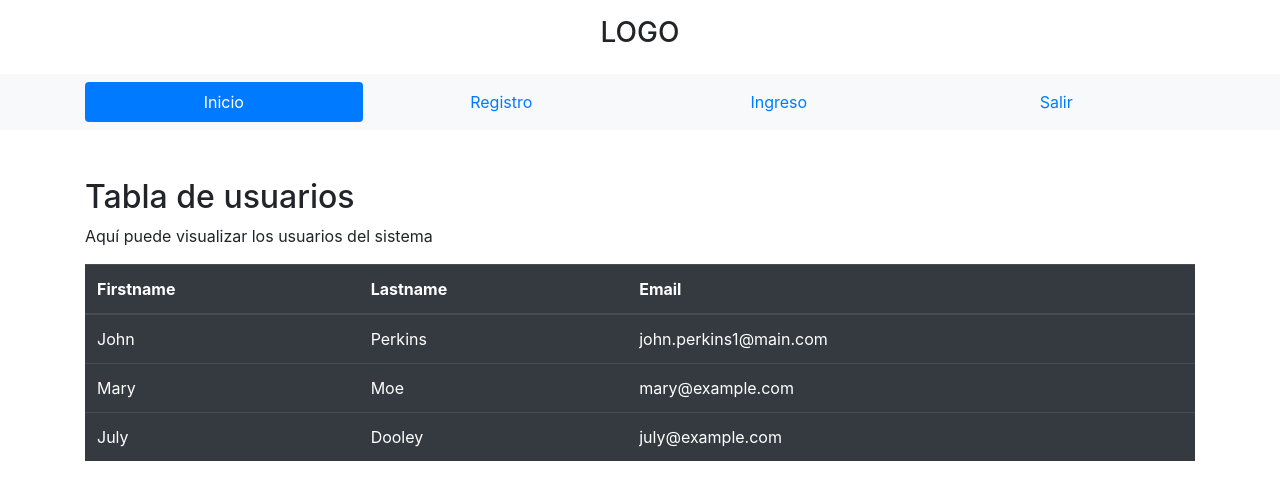
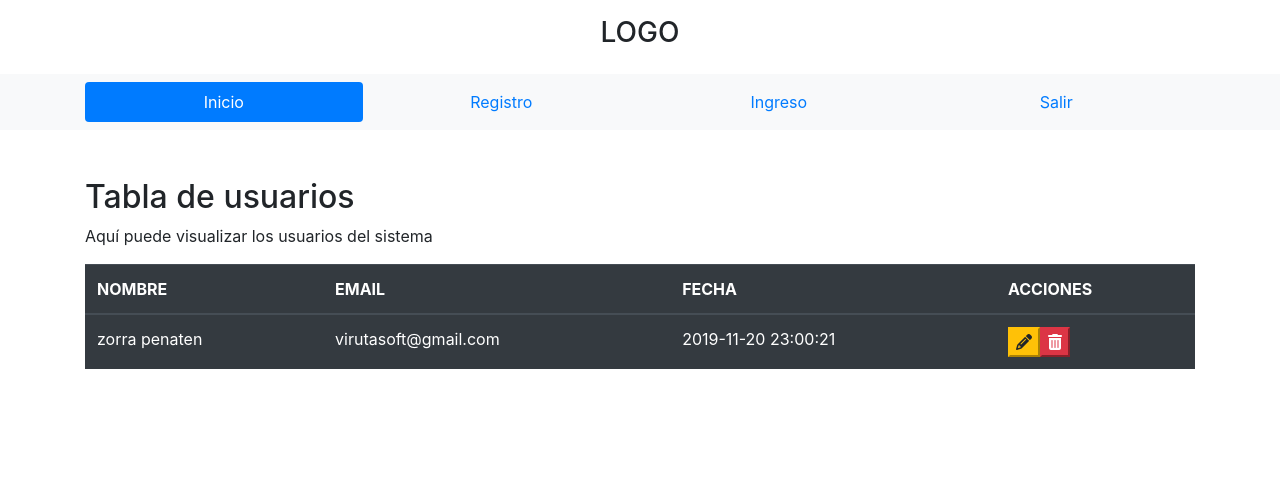
Before and after one commit to virutasoft/cmsInLaravel, a PHP site: page /index.php?pagina=inicio in a window 1280 px wide. Shown: the top 500 px of the page. Run offline with PHP 8.4, Linux system fonts and the light colour scheme; data comes from the database, SQL or seed files in the repository; some libraries are stand-ins or nearby versions.

Commit message:
The 2nd part of the CRUD was ended. Read

```diff
--- a/MVC/controladores/formularios.controlador.php
+++ b/MVC/controladores/formularios.controlador.php
@@ -17,4 +17,12 @@ class ControladorFormularios{
 
         }
     }
+
+    static public function ctrSeleccionarRegistros(){
+        $tabla = "registros";
+
+        $respuesta = ModeloFormularios::mdlSeleccionarRegistros($tabla);
+
+        return $respuesta;
+    }
 }
--- a/MVC/modelos/formularios.modelo.php
+++ b/MVC/modelos/formularios.modelo.php
@@ -22,4 +22,14 @@ class ModeloFormularios{
         $stmt = null;
 
     }
+
+    static public function mdlSeleccionarRegistros($tabla){
+        $stmt = Conexion::conectar()->prepare("SELECT * FROM $tabla");
+        $stmt->execute();
+
+        return $stmt->fetchAll();
+
+        $stmt->close();
+        $stmt = null;
+    }
 }
--- a/MVC/vistas/paginas/inicio.php
+++ b/MVC/vistas/paginas/inicio.php
@@ -1,3 +1,8 @@
+<?php
+    $usuarios = ControladorFormularios::ctrSeleccionarRegistros();
+    //echo "<pre>";print_r($usuarios);"</pre>";
+?>
+
 <!-- contenido -->
 
             <h2>Tabla de usuarios</h2>
@@ -5,26 +10,31 @@
             <table class="table table-dark table-hover">
                 <thead>
                     <tr>
-                        <th>Firstname</th>
-                        <th>Lastname</th>
-                        <th>Email</th>
+                        <th>NOMBRE</th>
+                        <th>EMAIL</th>
+                        <th>FECHA</th>
+                        <th>ACCIONES</th>
                     </tr>
                 </thead>
                 <tbody>
-                    <tr>
-                        <td>John</td>
-                        <td>Perkins</td>
-                        <td>john.perkins1@main.com</td>
-                    </tr>
-                    <tr>
-                        <td>Mary</td>
-                        <td>Moe</td>
-                        <td>mary@example.com</td>
-                    </tr>
-                    <tr>
-                        <td>July</td>
-                        <td>Dooley</td>
-                        <td>july@example.com</td>
-                    </tr>
+                    <?php
+                    foreach ($usuarios as $key => $value) {
+                        # code...
+                        echo '<tr>
+                        <td>'.$value["nombre"].'</td>
+                        <td>'.$value["email"].'</td>
+                        <td>'.$value["fecha"].'</td>
+                        <td>
+                            <div class="btn-group">
+                                <button class="btn-warning"><i class="fas fa-pencil-alt"></i></button>
+                                <button class="btn-danger"><i class="fas fa-trash-alt"></i></button>
+                            </div>
+                        </td>
+                    </tr>';
+                    }
+
+                    ?>
+
+
                 </tbody>
             </table>
```
